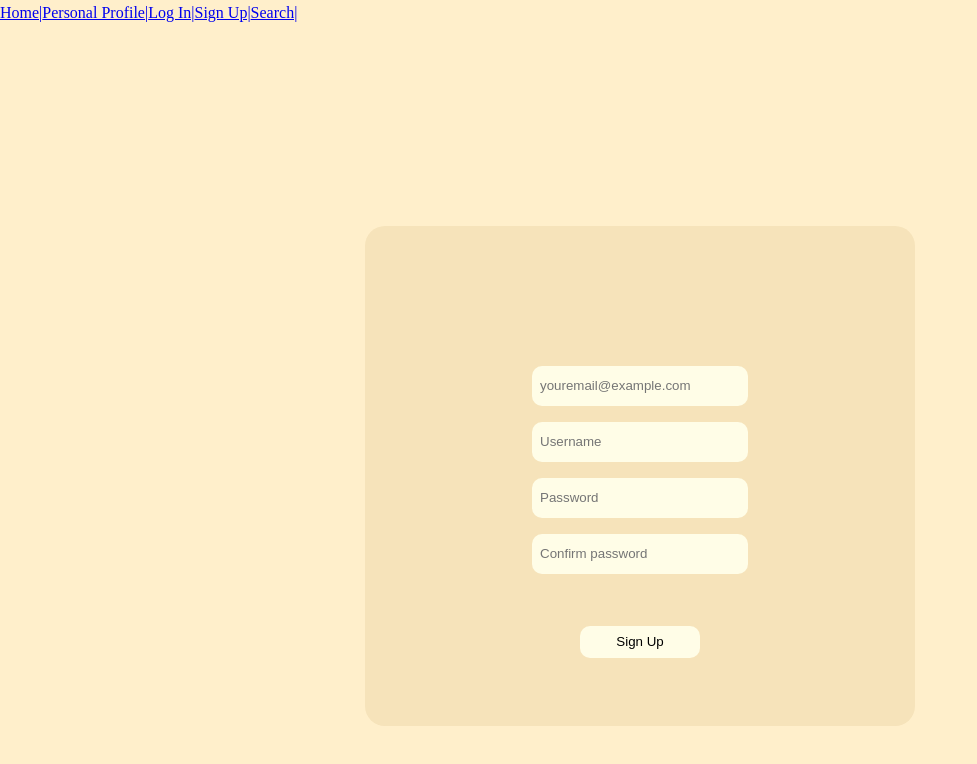
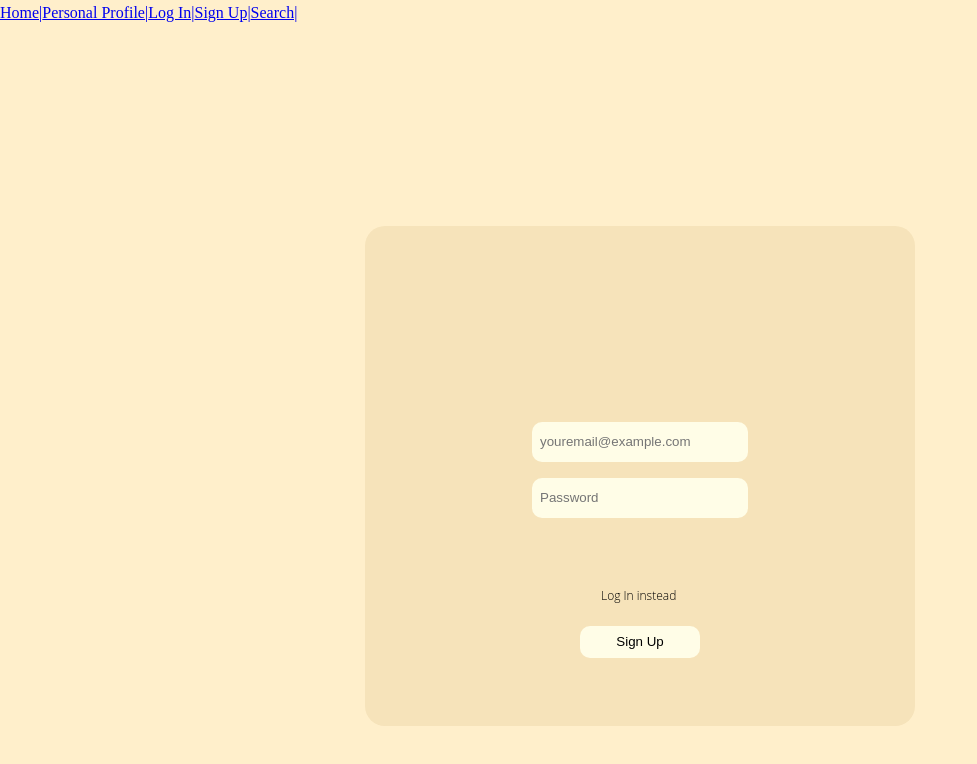
Before and after one commit to 21DP2RJerm/SocTiklsStulbais, a Vue app: page /signup in a window 1280 px wide. Shown: the top 764 px of the page, without its empty margins (0-977 px from the left). Built offline with nearby package versions, Linux system fonts and the light colour scheme.

Commit message:
added register and login instead links

```diff
--- a/package.json
+++ b/package.json
@@ -8,6 +8,7 @@
     "preview": "vite preview"
   },
   "dependencies": {
+    "firebase": "^9.19.1",
     "vue": "^3.2.47",
     "vue-router": "^4.1.6"
   },
--- a/src/main.js
+++ b/src/main.js
@@ -1,6 +1,22 @@
 import { createApp } from 'vue'
 import App from './App.vue'
 import router from './router'
+// Import the functions you need from the SDKs you need
+import { initializeApp } from "firebase/app";
+// TODO: Add SDKs for Firebase products that you want to use
+// https://firebase.google.com/docs/web/setup#available-libraries
+
+// Your web app's Firebase configuration
+const firebaseConfig = {
+  apiKey: "AIzaSyBfp6zEUa9x6ihtWnrw4W2Cd4dDSe9ZWo0",
+  authDomain: "checkmatesoctiklschess.firebaseapp.com",
+  projectId: "checkmatesoctiklschess",
+  storageBucket: "checkmatesoctiklschess.appspot.com",
+  messagingSenderId: "199363688348",
+  appId: "1:199363688348:web:8a70adfe0799c805c6ba59"
+};
+
+initializeApp(firebaseConfig);
 
 import './assets/main.css'
 
--- a/src/views/Register-LogIn/LogIn.vue
+++ b/src/views/Register-LogIn/LogIn.vue
@@ -10,9 +10,12 @@
   <main>
     <div id="parent">
       <div id="mainContainer">
-        <input type="text" id="usernameInput" class="usernameAndPasswordStyling" name="Username" required minlength="4" maxlength="24" size="10" placeholder="Username">
+        <input type="email" id="emailInput" class="usernameAndPasswordStyling" name="Email" placeholder="youremail@example.com" pattern="/^[a-zA-Z0-9.!#$%&'*+/=?^_`{|}~-]+@[a-zA-Z0-9-]+(?:\.[a-zA-Z0-9-]+)*$/" required />
         <input type="password" id="passwordInput" class="usernameAndPasswordStyling" name="Password" required minlength="8" maxlength="50" size="10" placeholder="Password">
         <button id="signUpButton">Log In</button>
+        <Router-link :to="{ name: 'signup' }">
+          <a id="RegisterInstead" class="font-small" style="text-decoration: none;">Register instead</a>
+        </Router-link>
       </div>
     </div>
   </main>
@@ -22,6 +25,7 @@
     body{
     background : var(--color-background);
   }
+
   #parent{
     display: grid;
     place-items: center;
@@ -63,6 +67,21 @@
     top: 25rem;
   }
 
+  #signUpButton:hover{
+    background: var(--color-lightyellow);
+  }
+
+  #RegisterInstead{
+    position: absolute;
+    top: 360px;
+    left: 230px;
+    text-decoration: none;
+    color: black;
+  }
+  #RegisterInstead:hover{
+    color: blue;
+  }
+
   textarea:focus, input:focus{
     outline: none;
   }
@@ -81,6 +100,11 @@
     #usernameInput{top: 16rem;}
     #passwordInput{top: 19.5rem;}
 
+    #RegisterInstead{
+      top: 30rem;
+      left: 39%; /*sito jasataisa normali vel */
+    }
+
     #signUpButton{
       width: 160px;
       top: 33rem;
--- a/src/views/Register-LogIn/SignUp.vue
+++ b/src/views/Register-LogIn/SignUp.vue
@@ -1,8 +1,22 @@
 <script>
-export default {
-  setup() {
+import { ref } from "vue";
+import { getAuth, createUserWithEmailAndPassword } from "firebase/auth";
+import { useRouter } from "vue-router";
+import router from "../../router";
 
-  },
+const email = ref("");
+const password = ref("");
+
+const register = () => {
+  createUserWithEmailAndPassword(getAuth(), email.value, password.value)
+    .then((data) => {
+      console.log("Successfully registered!");
+      router.push('/home')
+    })
+    .catch((error) => {
+      console.log(error.code);
+      alert(error.message);
+    })
 }
 </script>
 
@@ -14,11 +28,12 @@ export default {
   <main>
     <div id="parent">
       <div id="mainContainer">
-        <input type="email" id="emailInput" class="usernameAndPasswordStyling" name="Email" placeholder="youremail@example.com" pattern="/^[a-zA-Z0-9.!#$%&'*+/=?^_`{|}~-]+@[a-zA-Z0-9-]+(?:\.[a-zA-Z0-9-]+)*$/" required />
-        <input type="text" id="usernameInput" class="usernameAndPasswordStyling" name="Username" required minlength="4" maxlength="24" size="10" placeholder="Username">
-        <input type="password" id="passwordInput" class="usernameAndPasswordStyling" name="Password" required minlength="8" maxlength="50" size="10" placeholder="Password">
-        <input type="password" id="passwordInputConfirm" class="usernameAndPasswordStyling" name="Password" required minlength="8" maxlength="50" size="10" placeholder="Confirm password">
-        <button id="signUpButton">Sign Up</button>
+        <input type="email" id="emailInput" class="usernameAndPasswordStyling" name="Email" placeholder="youremail@example.com" v-model="email" />
+        <input type="password" id="passwordInput" class="usernameAndPasswordStyling" name="Password" placeholder="Password" v-model="password" />
+        <button id="signUpButton" @click="register">Sign Up</button>
+        <Router-link :to="{ name: 'login' }">
+          <a id="LogInInstead" class="font-small" style="text-decoration: none;">Log In instead</a>
+        </Router-link>
       </div>
     </div>
   </main>
@@ -57,10 +72,19 @@ export default {
     position: absolute;
     background: var(--color-inputs);
   }
-  #emailInput{top: 7.5rem;}
-  #usernameInput{top: 11rem;}
+  #emailInput{top: 11rem;}
   #passwordInput{top: 14.5rem;}
-  #passwordInputConfirm{top: 18rem;}
+
+  #LogInInstead{
+    position: absolute;
+    top: 360px;
+    left: 236px;
+    text-decoration: none;
+    color: black;
+  }
+  #LogInInstead:hover{
+    color: blue;
+  }
 
   #signUpButton{
     height: 32px;
@@ -70,6 +94,10 @@ export default {
     position: absolute;
     top: 25rem;
     background: var(--color-inputs)
+  }
+
+  #signUpButton:hover{
+    background: var(--color-lightyellow);
   }
 
   textarea:focus, input:focus{
@@ -93,6 +121,11 @@ export default {
     #passwordInput{top: 19.5rem;}
     #passwordInputConfirm{top: 23rem;}
 
+    #LogInInstead{
+      top: 30rem;
+      left: 39%; /*sito jasataisa normali vel */
+    }
+
     #signUpButton{
       width: 160px;
       top: 33rem;
```
Also changed, not shown: 1 other file (tests, documents, lock files or other folders).
